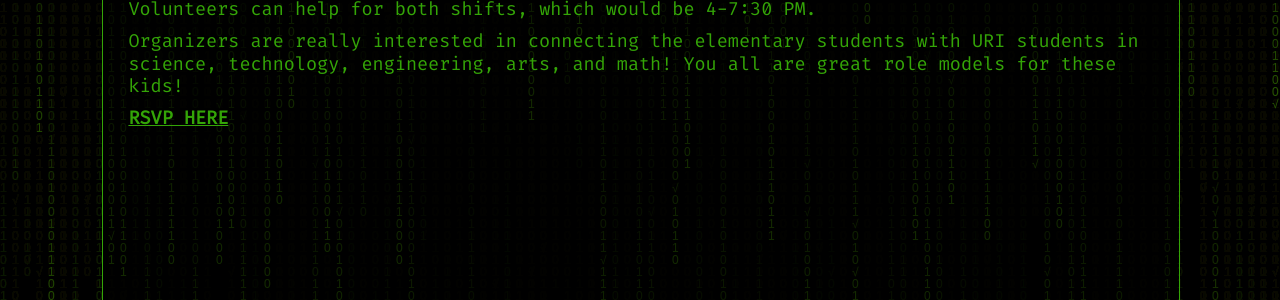
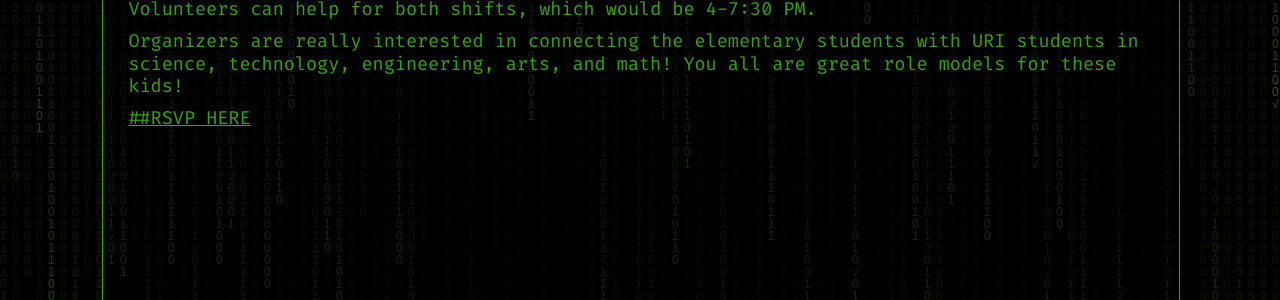
Before and after one commit to ramhacks/ramhacks.github.io, a Jekyll site: the page built from _posts/2019-10-21-STEAMNIGHT.md, in a window 1280 px wide. Shown: the part 368-668 px from the top of the page. Built offline with Jekyll 4.4.1, drawn with Linux system fonts in a browser that asks for light colours.

```diff
--- a/_posts/2019-10-21-STEAMNIGHT.md
+++ b/_posts/2019-10-21-STEAMNIGHT.md
@@ -17,4 +17,4 @@ Volunteers can help for both shifts, which would be 4-7:30 PM.
 Organizers are really interested in connecting the elementary students with URI students in science, technology, engineering, arts, and math!
 You all are great role models for these kids!
 
-[**RSVP HERE**](https://docs.google.com/forms/d/e/1FAIpQLSeuNS8B2wTNJXS0EcRkac8PvOGlzIG6qMrr3fUDnQ7Fg3pFBw/viewform)
+[##RSVP HERE](https://docs.google.com/forms/d/e/1FAIpQLSeuNS8B2wTNJXS0EcRkac8PvOGlzIG6qMrr3fUDnQ7Fg3pFBw/viewform)
```
